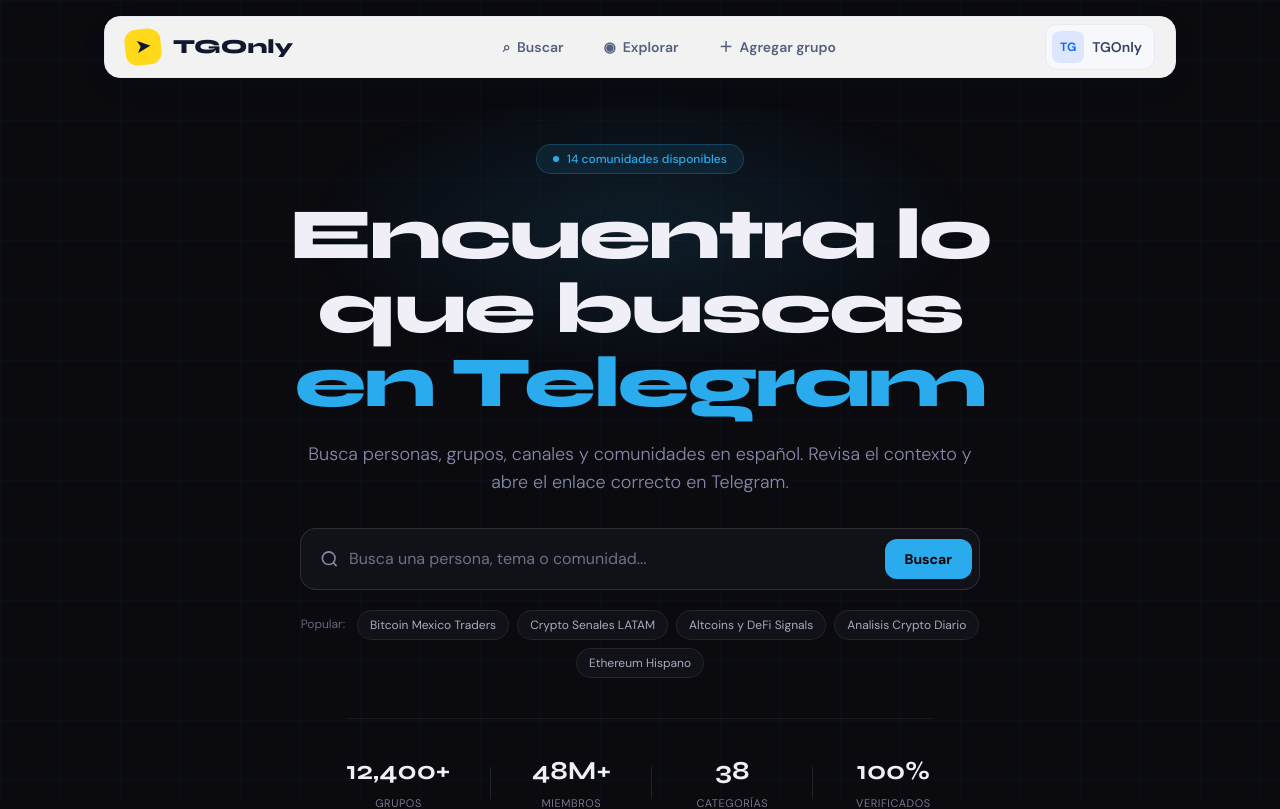
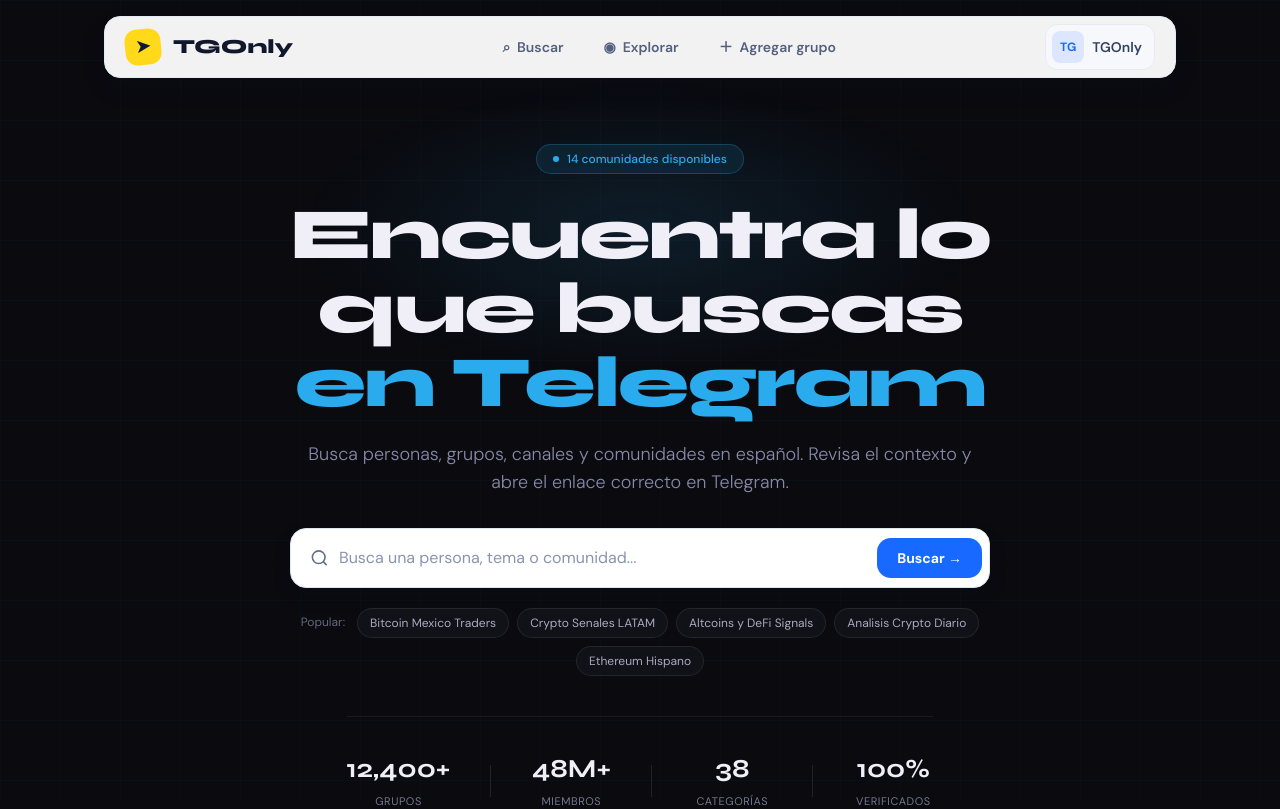
Before and after one commit to gaelnav1/tgonly, a Next.js app: page / in a window 1280 px wide. Shown: the top 809 px of the page. Built offline with nearby package versions, Linux system fonts and the light colour scheme; no server answers; the database is empty.

Commit message:
Design: restyle search for light interface

```diff
--- a/components/SearchBar.tsx
+++ b/components/SearchBar.tsx
@@ -5,23 +5,22 @@
 export default function SearchBar() {
   const [query, setQuery] = useState('')
   const router = useRouter()
-
   function handleSearch() {
     if (query.trim()) router.push(`/buscar?q=${encodeURIComponent(query.trim())}`)
   }
 
   return (
-    <div className="w-full max-w-[680px] relative">
-      <svg className="absolute left-5 top-1/2 -translate-y-1/2 text-[#8888aa]" width="19" height="19" viewBox="0 0 24 24" fill="none" stroke="currentColor" strokeWidth="2"><circle cx="11" cy="11" r="8"/><line x1="21" y1="21" x2="16.65" y2="16.65"/></svg>
+    <div className="w-full max-w-[700px] relative">
+      <svg className="absolute left-5 top-1/2 -translate-y-1/2 text-[#63708d]" width="19" height="19" viewBox="0 0 24 24" fill="none" stroke="currentColor" strokeWidth="2"><circle cx="11" cy="11" r="8"/><line x1="21" y1="21" x2="16.65" y2="16.65"/></svg>
       <input
         aria-label="Buscar en TelegramOnly"
-        className="w-full bg-[#111118] border border-white/[0.12] rounded-2xl py-[18px] pl-12 pr-28 sm:pr-32 text-[15px] sm:text-base text-[#f0eff8] placeholder-[#6f6f86] outline-none focus:border-[#2AABEE]/70 focus:ring-2 focus:ring-[#2AABEE]/10 transition-all"
+        className="w-full bg-white border border-[#dfe5ef] shadow-[0_8px_24px_rgba(39,56,95,.05)] rounded-2xl py-[17px] pl-12 pr-28 sm:pr-32 text-[15px] sm:text-base text-[#11182d] placeholder-[#8a94ac] outline-none focus:border-[#1769ff] focus:ring-4 focus:ring-[#1769ff]/10 transition-all"
         value={query}
         onChange={e=>setQuery(e.target.value)}
         onKeyDown={e=>e.key==='Enter'&&handleSearch()}
         placeholder="Busca una persona, tema o comunidad..."
       />
-      <button onClick={handleSearch} className="absolute right-2 top-1/2 -translate-y-1/2 bg-[#2AABEE] text-black font-bold text-sm px-4 sm:px-5 py-2.5 rounded-xl hover:bg-[#1a8fd1] transition-colors">Buscar</button>
+      <button onClick={handleSearch} className="absolute right-2 top-1/2 -translate-y-1/2 tg-primary font-bold text-sm px-5 py-2.5">Buscar →</button>
     </div>
   )
 }
```
